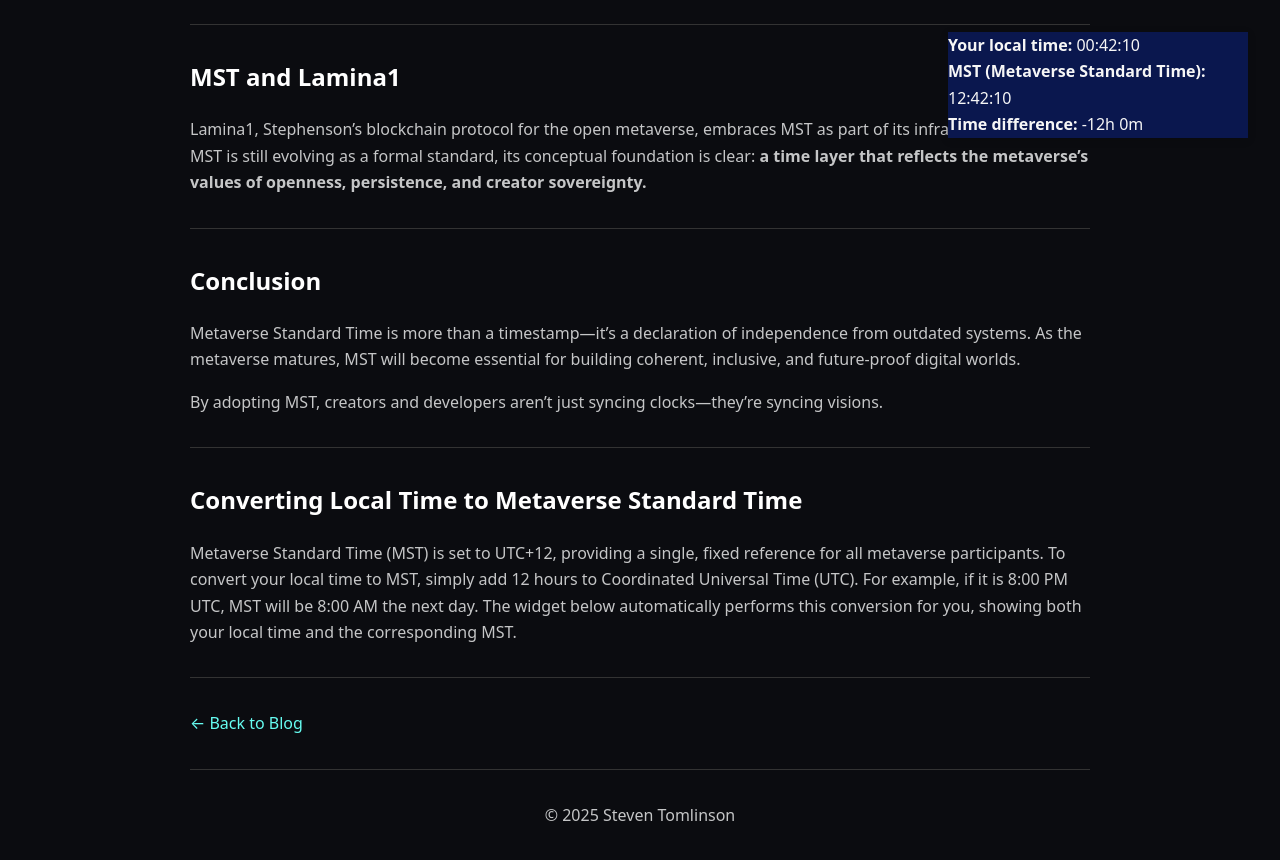
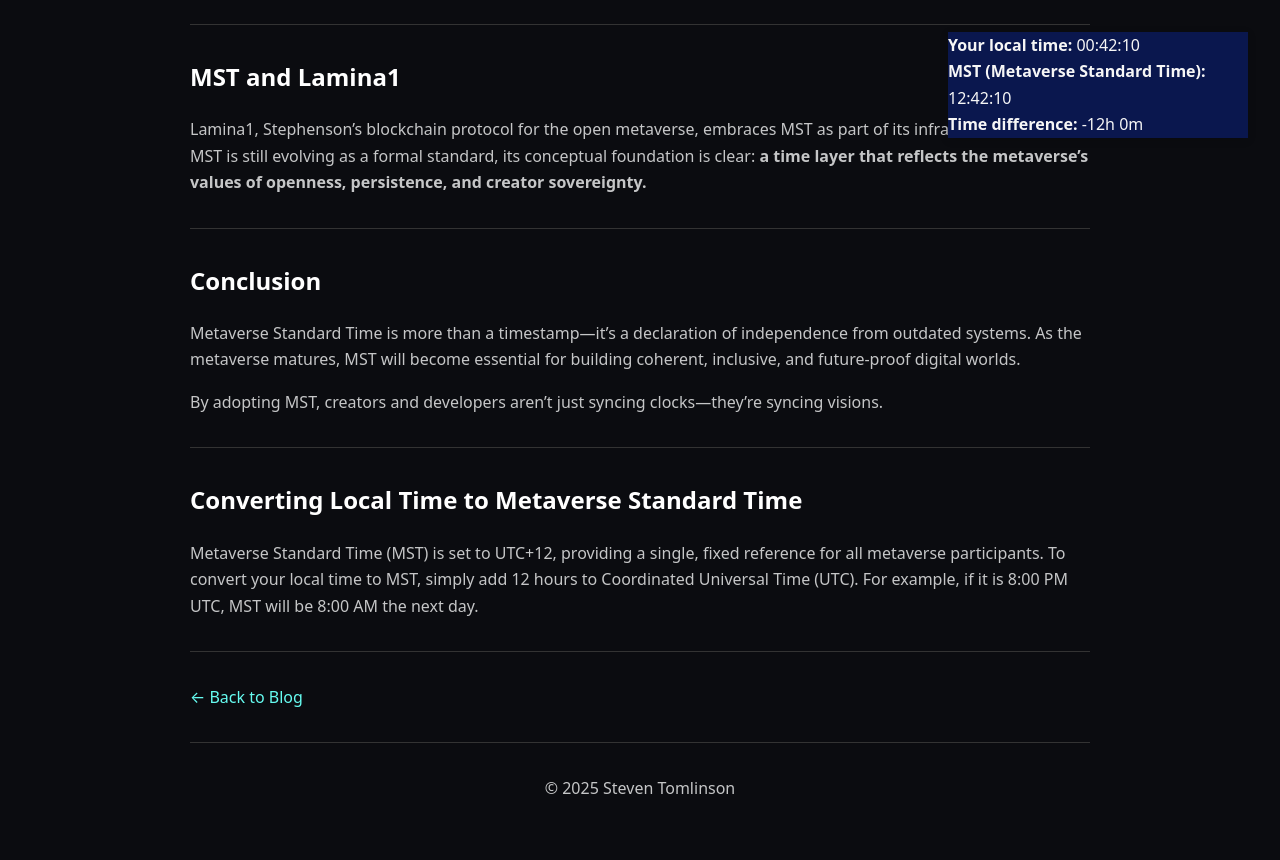
Before and after one commit to steven-tomlinson/steventomlinson.dev, a Jekyll site: the page built from blog/_posts/2025-10-28-metaverse-standard-time.md, in a window 1280 px wide and 900 px high, scrolled down 2142 px. Shown: the top 860 px of the window. Built offline with Jekyll 4.4.1, drawn with Linux system fonts in a browser that asks for light colours.

```diff
--- a/blog/_posts/2025-10-28-metaverse-standard-time.md
+++ b/blog/_posts/2025-10-28-metaverse-standard-time.md
@@ -87,7 +87,7 @@
 
 ## Converting Local Time to Metaverse Standard Time
 
-Metaverse Standard Time (MST) is set to UTC+12, providing a single, fixed reference for all metaverse participants. To convert your local time to MST, simply add 12 hours to Coordinated Universal Time (UTC). For example, if it is 8:00 PM UTC, MST will be 8:00 AM the next day. The widget below automatically performs this conversion for you, showing both your local time and the corresponding MST.
+Metaverse Standard Time (MST) is set to UTC+12, providing a single, fixed reference for all metaverse participants. To convert your local time to MST, simply add 12 hours to Coordinated Universal Time (UTC). For example, if it is 8:00 PM UTC, MST will be 8:00 AM the next day.
 
 <!-- Metaverse Standard Time Converter Widget -->
 <div id="mst-widget" class="p-4 rounded-md text-sm" style="position:fixed;top:2em;right:2em;z-index:9999;max-width:300px;background:#0a174e;color:#f6f6f6;box-shadow:0 2px 8px rgba(0,0,0,0.15);">
```
Also changed, not shown: index.md (+1 -1 lines).
